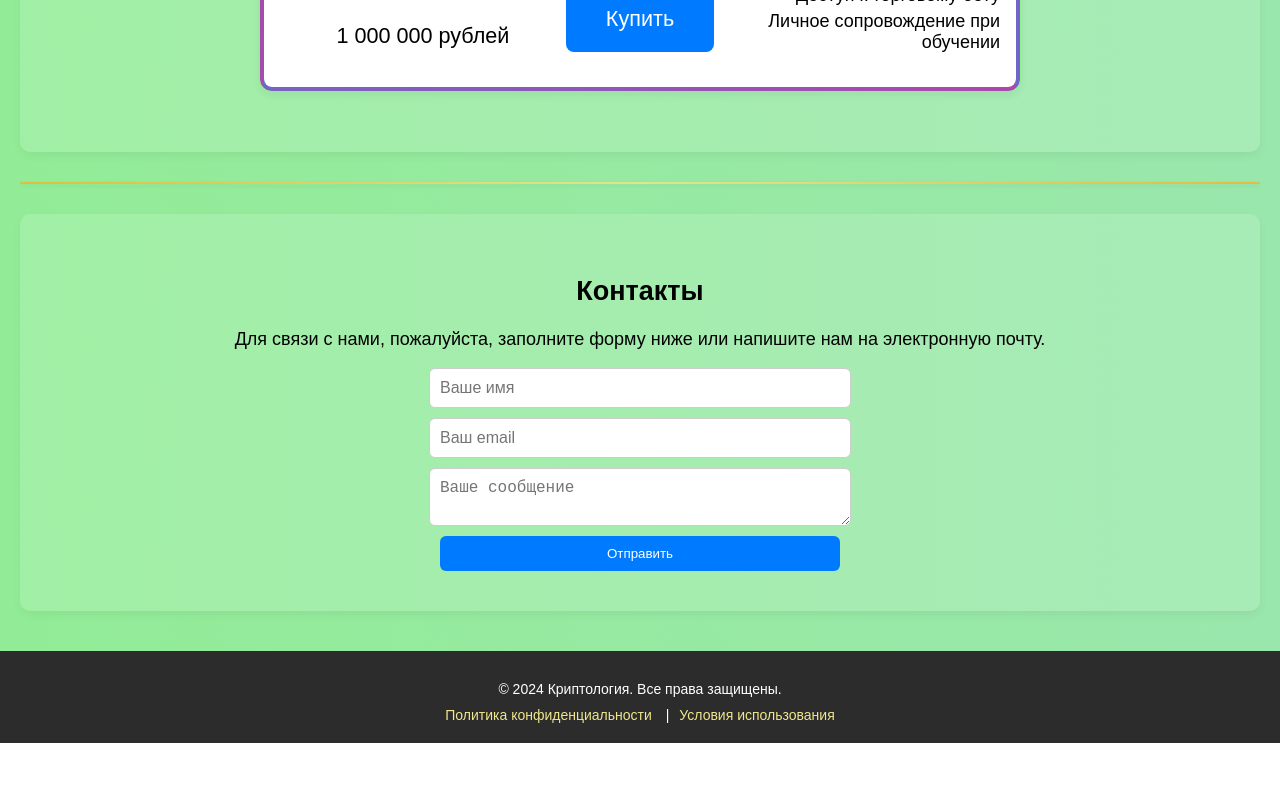
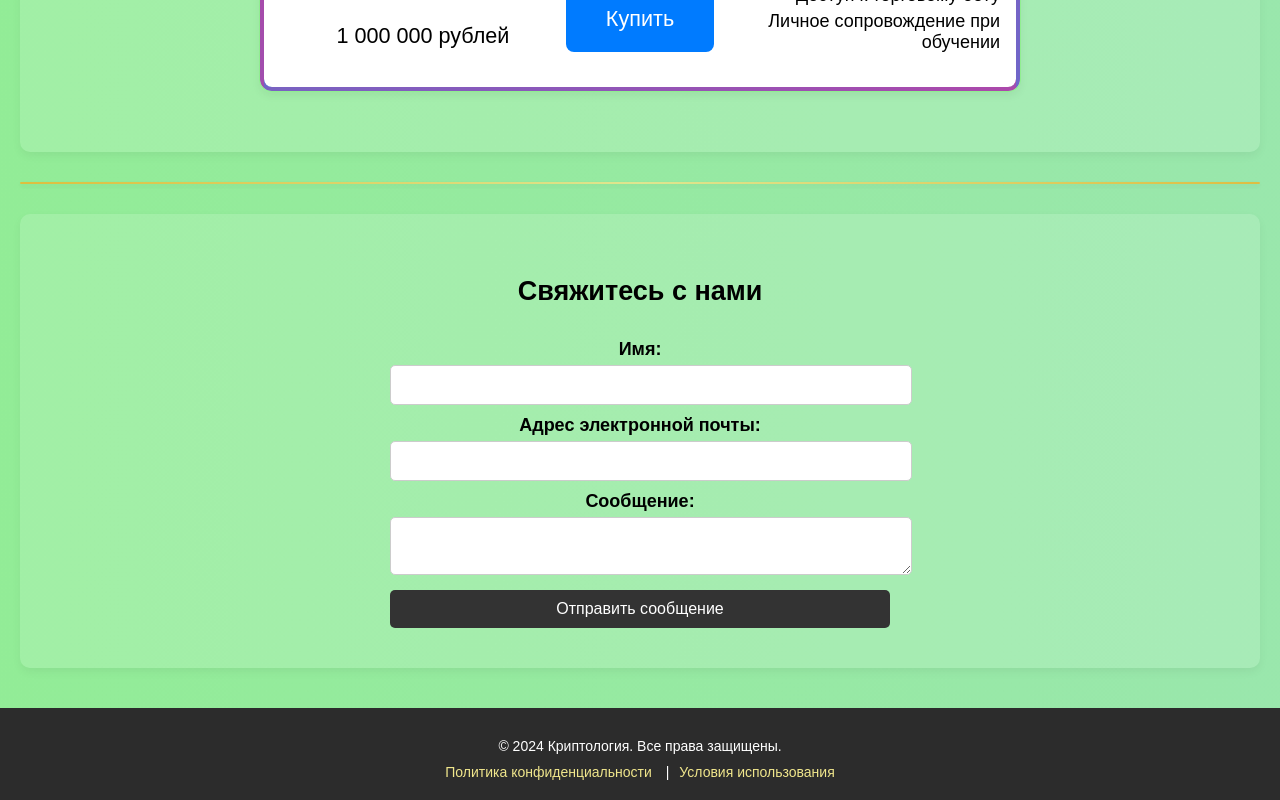
Before and after one commit to peplak/Cryptology-landing, a React (Vite) app: page / in a window 1280 px wide. Shown: the part 3380-4180 px from the top of the page. Before the commit the page ends 4123 px from the top, so only its background shows below. Built offline with nearby package versions, Linux system fonts and the light colour scheme.

Commit message:
сделал рабочую форму контактов

```diff
--- a/package.json
+++ b/package.json
@@ -4,6 +4,7 @@
   "private": true,
   "homepage": " https://peplak.github.io/Cryptology-landing/",
   "dependencies": {
+    "@formspree/react": "^2.5.1",
     "@testing-library/jest-dom": "^5.16.5",
     "@testing-library/react": "^13.4.0",
     "@testing-library/user-event": "^14.4.3",
@@ -16,7 +17,6 @@
     "@adobe/css-tools": "^4.3.1",
     "postcss": "^8.4.31"
   },
-
   "scripts": {
     "start": "BROWSER=none WDS_SOCKET_PORT=0 vite --port 3000",
     "build": "vite build",
--- a/src/App.jsx
+++ b/src/App.jsx
@@ -4,7 +4,7 @@ import InfoSection from './components/InfoSection';
 import StyledCardsSection from './components/StyledCardsSection';
 import CourseContentSection from './components/CourseContentSection';
 import BuySection from './components/BuySection';
-import ContactsSection from './components/ContactsSection';
+import Contacts from './components/Contacts';
 import Modal from './components/Modal';
 import './App.css';
 
@@ -33,7 +33,7 @@ function App() {
         <div className="section-divider"></div> {/* Разделительная линия */}
         <BuySection onBuyClick={handleBuyClick} />
         <div className="section-divider"></div> {/* Разделительная линия */}
-        <ContactsSection />
+        <Contacts />
       </main>
       {isModalOpen && (
         <Modal course={selectedCourse} onClose={closeModal} />
--- /dev/null
+++ b/src/components/Contacts.css
@@ -0,0 +1,42 @@
+.contact-form {
+  display: flex;
+  flex-direction: column;
+  width: 100%;
+  max-width: 500px;
+  margin: 0 auto;
+}
+
+.contact-form label {
+  margin-top: 10px;
+  font-weight: bold;
+}
+
+.contact-form input,
+.contact-form textarea {
+  width: 100%;
+  padding: 10px;
+  margin-top: 5px;
+  border-radius: 5px;
+  border: 1px solid #ccc;
+  font-size: 16px;
+}
+
+.contact-form button {
+  margin-top: 15px;
+  padding: 10px;
+  background-color: #333;
+  color: white;
+  border: none;
+  border-radius: 5px;
+  cursor: pointer;
+  font-size: 16px;
+}
+
+.contact-form button:disabled {
+  opacity: 0.6;
+  cursor: not-allowed;
+}
+
+.contact-form textarea {
+  resize: vertical;
+}
--- /dev/null
+++ b/src/components/Contacts.jsx
@@ -0,0 +1,56 @@
+import React from 'react';
+import { useForm, ValidationError } from '@formspree/react';
+import './Contacts.css'; // Используем для стилизации
+
+function ContactForm() {
+  const [state, handleSubmit] = useForm("mgveewdq");
+
+  if (state.succeeded) {
+    return <p>Спасибо за ваше сообщение! Мы свяжемся с вами в ближайшее время.</p>;
+  }
+
+  return (
+    <form onSubmit={handleSubmit} className="contact-form">
+      <label htmlFor="name">Имя:</label>
+      <input
+        id="name"
+        type="text"
+        name="name"
+        required
+      />
+      <ValidationError prefix="Name" field="name" errors={state.errors} />
+
+      <label htmlFor="email">Адрес электронной почты:</label>
+      <input
+        id="email"
+        type="email"
+        name="email"
+        required
+      />
+      <ValidationError prefix="Email" field="email" errors={state.errors} />
+
+      <label htmlFor="message">Сообщение:</label>
+      <textarea
+        id="message"
+        name="message"
+        required
+      />
+      <ValidationError prefix="Message" field="message" errors={state.errors} />
+
+      <button type="submit" disabled={state.submitting}>
+        Отправить сообщение
+      </button>
+    </form>
+  );
+}
+
+const Contacts = () => {
+  return (
+    <section id="contacts">
+      <h2>Свяжитесь с нами</h2>
+      <ContactForm />
+    </section>
+  );
+};
+
+export default Contacts;
--- a/src/components/ContactsSection.css
+++ /dev/null
@@ -1,27 +0,0 @@
-.contacts-section form {
-    display: flex;
-    flex-direction: column;
-    align-items: center;
-  }
-
-  .contacts-section input,
-  .contacts-section textarea {
-    width: 80%;
-    max-width: 400px;
-    margin-bottom: 10px;
-    padding: 10px;
-    font-size: 16px;
-    border: 1px solid #ccc;
-    border-radius: 6px;
-    transition: border-color 0.3s ease;
-  }
-
-  .contacts-section input:focus,
-  .contacts-section textarea:focus {
-    border-color: #007bff;
-  }
-
-  .contacts-section button {
-    width: 80%;
-    max-width: 400px;
-  }
--- a/src/components/ContactsSection.jsx
+++ /dev/null
@@ -1,19 +0,0 @@
-import React from 'react';
-import './ContactsSection.css';
-
-const ContactsSection = () => {
-  return (
-    <section id="contacts" className="contacts-section">
-      <h2>Контакты</h2>
-      <p>Для связи с нами, пожалуйста, заполните форму ниже или напишите нам на электронную почту.</p>
-      <form>
-        <input type="text" placeholder="Ваше имя" required />
-        <input type="email" placeholder="Ваш email" required />
-        <textarea placeholder="Ваше сообщение" required></textarea>
-        <button type="submit">Отправить</button>
-      </form>
-    </section>
-  );
-};
-
-export default ContactsSection;
```
Also changed, not shown: 1 other file (tests, documents, lock files or other folders).
